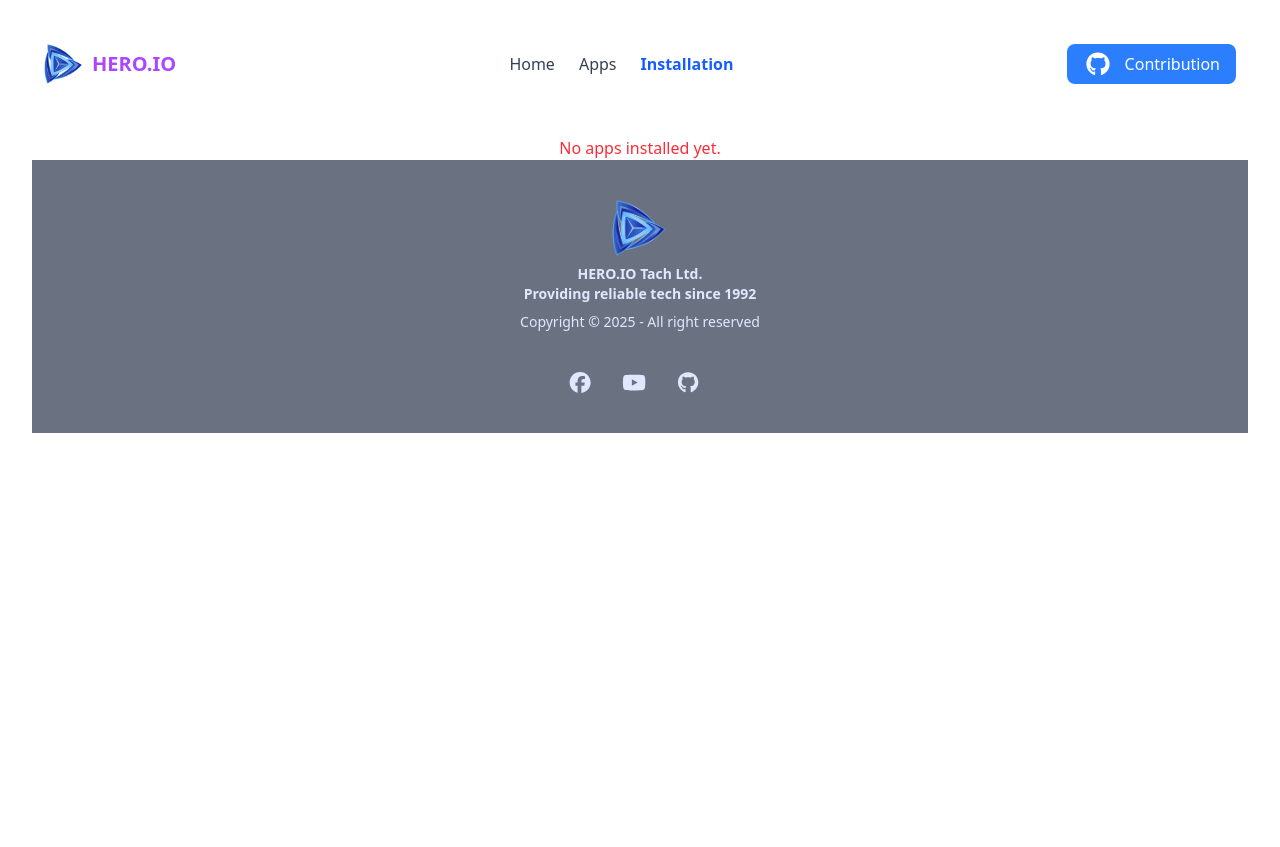
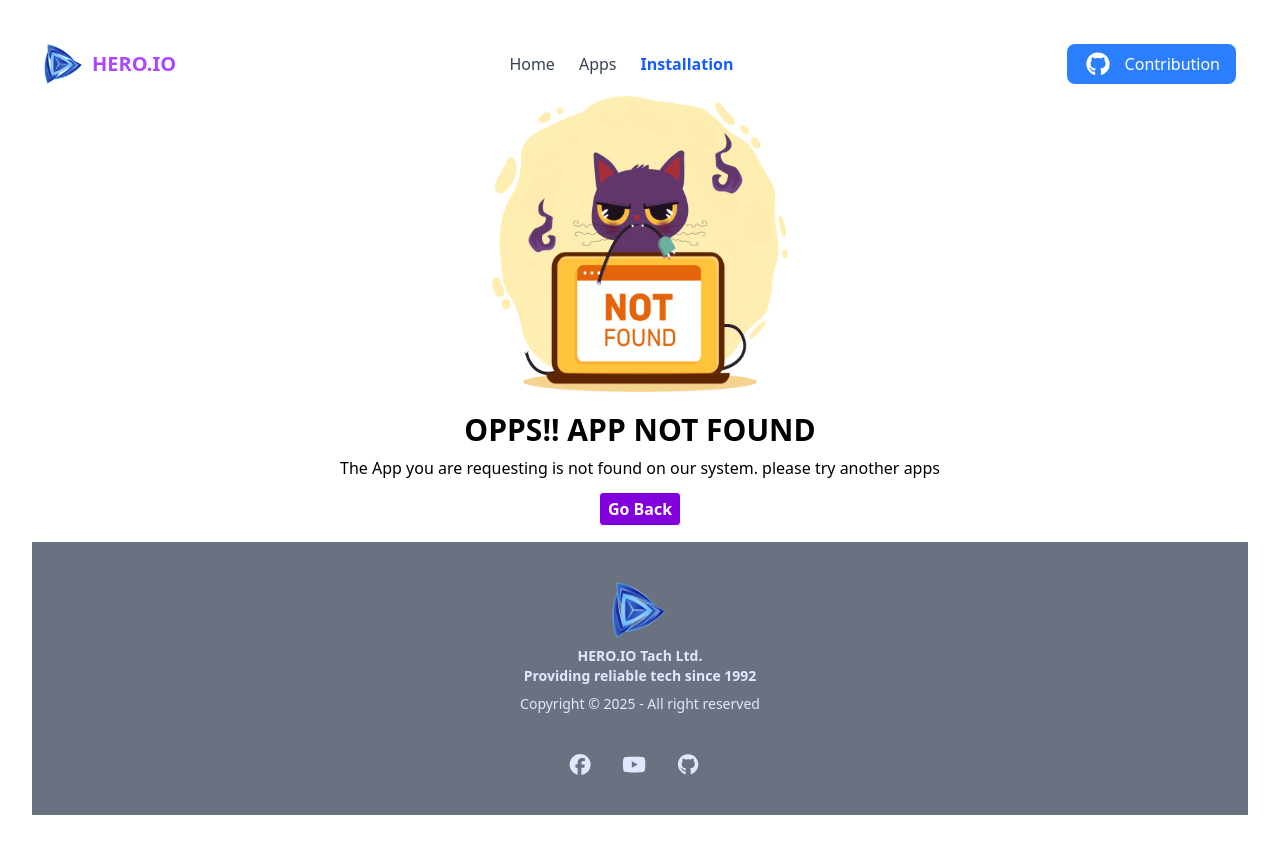
Before and after one commit to ISA-RUHULLA/App-Store, a React app: page /installation in a window 1280 px wide. Before the commit the page ends 800 px from the top, so only its background shows below. Built offline with nearby package versions, Linux system fonts and the light colour scheme; the HTML template or start-up script is replaced by a standard one.

Commit message:
Fixed and customize some css

```diff
--- a/src/pages/Installation.jsx
+++ b/src/pages/Installation.jsx
@@ -2,6 +2,8 @@ import React, { useEffect, useState } from 'react';
 import toast from 'react-hot-toast';
 import DownIcon from '../assets/icon-downloads.png'
 import RtIcon from '../assets/icon-ratings.png'
+import NotFoundIcon from '../assets/App-Error.png'
+import NotFoundPage from './NotFoundPage';
 
 
 const Installation = () => {
@@ -12,7 +14,7 @@ const Installation = () => {
         const installedIds = JSON.parse(localStorage.getItem("installedApps")) || [];
 
 
-        fetch("/public/appData.json")
+        fetch("appData.json")
             .then((res) => res.json())
             .then((data) => {
                 const apps = data.filter((app) => installedIds.includes(app.id));
@@ -37,7 +39,7 @@ const Installation = () => {
     });
 
     if (installedApps.length === 0) {
-        return <p className="text-center mt-10 text-red-500">No apps installed yet.</p>;
+        return <p className="text-center bg-white"><NotFoundPage/></p>;
     }
 
     return (
--- a/src/pages/NotFoundPage.jsx
+++ b/src/pages/NotFoundPage.jsx
@@ -9,11 +9,10 @@ const NotFoundPage = () => {
             <div className='flex flex-col justify-center items-center'>
                 <img src={NotFoundIcon} alt="OPPS!! APP NOT FOUND" className='w-74 h-74' />
                 <h1 className='font-bold text-3xl text-black mt-5'>OPPS!! APP NOT FOUND</h1>
-                <p className='font-normal mt-2'>The App you are requesting is not found on our system.  please try another apps</p>
+                <p className='font-normal text-black mt-2'>The App you are requesting is not found on our system.  please try another apps</p>
                 <div>
-                    <button onClick={() => navigate("/")} className='border rounded bg-purple-700 text-white font-bold py-1 px-2 mt-3 mb-4'>Go Back</button>
+                    <button onClick={() => navigate("/")} className='border rounded bg-purple-700 hover:bg-purple-500 text-white font-bold py-1 px-2 mt-3 mb-4 cursor-pointer'>Go Back</button>
                 </div>
-                {/* <Link></Link> */}
             </div>
         </div>
     );
```
